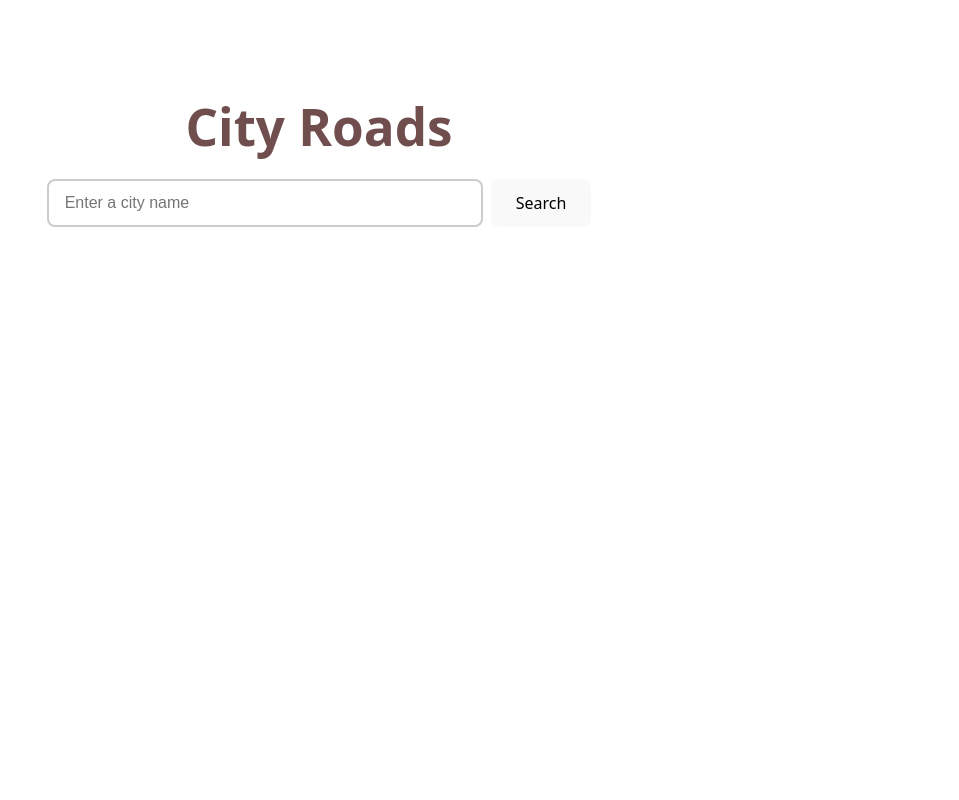
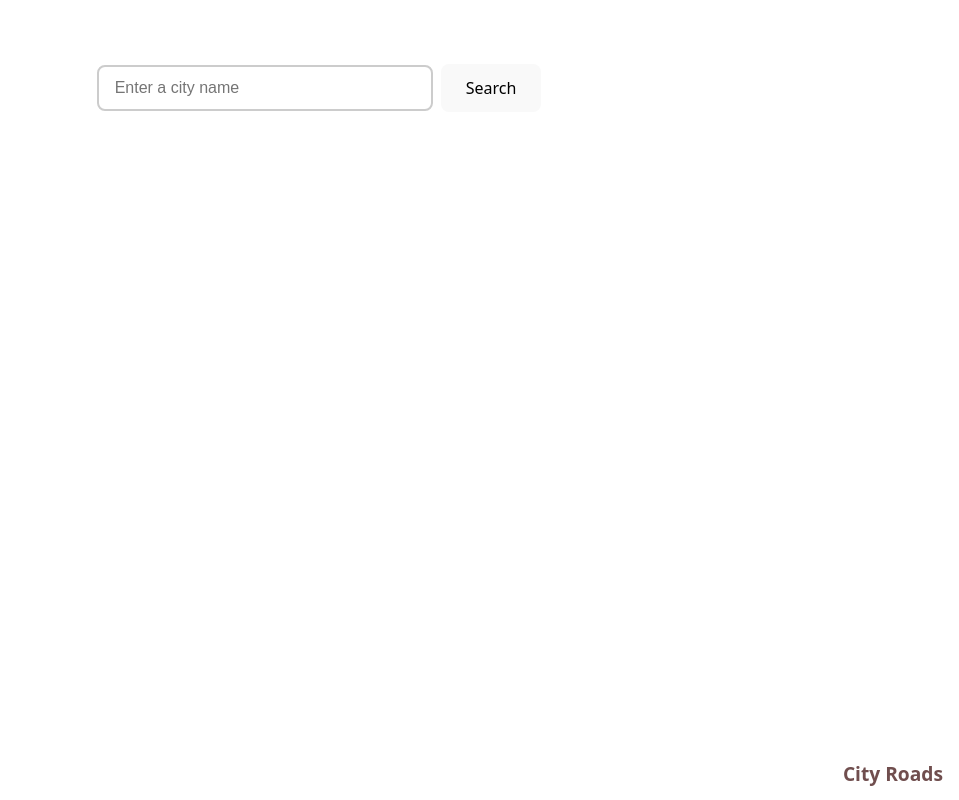
Before and after one commit to abhinavsingh1311/city-maps, a React (Vite) app: page / in a window 1280 px wide. Shown: the whole page, without its empty margins (321-1280 px from the left). Built offline with nearby package versions, Linux system fonts and the light colour scheme.

Commit message:
fixed minor postioning

```diff
--- a/src/components/CitySearch.jsx
+++ b/src/components/CitySearch.jsx
@@ -13,7 +13,7 @@ const CitySearch = () => {
     const [settings, setSettings] = useState({
         streetColor: '#1a1a1a',
         bgColor: "transparent",
-        lineWidth: 2
+        lineWidth: 0.5
     });
 
     const { exportPNG, exportSVG } = useThreeScene(canvasRef, projectedRoads, settings, cityName);
@@ -53,11 +53,51 @@ const CitySearch = () => {
                 }}
             />
 
-            {/* UI in front */}
-            <main style={{ position: 'relative', zIndex: 10, padding: '2rem', pointerEvents: 'none' }}>
-                <h1 style={{ marginBottom: '1.5rem', pointerEvents: 'auto', color: '#704e4e' }}>City Roads</h1>
+            {/* City name on top */}
+            {cityName && projectedRoads && (
+                <div style={{
+                    position: 'fixed',
+                    top: '1rem',
+                    left: '50%',
+                    transform: 'translateX(-50%)',
+                    zIndex: 10,
+                    color: '#704e4e',
+                    fontSize: '1.5rem',
+                    fontWeight: 'bold',
+                    textAlign: 'center'
+                }}>
+                    {cityName}
+                </div>
+            )}
 
-                <div style={{ display: 'flex', gap: '0.5rem', marginBottom: '1.5rem', pointerEvents: 'auto', justifyContent: 'center' }}>
+            {/* UI in front - Input and control panel toggle */}
+            <main style={{ position: 'fixed', top: '3rem', left: 0, right: 0, zIndex: 10, padding: '1rem', pointerEvents: 'none' }}>
+                <div style={{ display: 'flex', gap: '0.5rem', pointerEvents: 'auto', justifyContent: 'center', alignItems: 'center' }}>
+                    {projectedRoads ? (
+                        <>
+                            <button
+                                onClick={() => window.location.reload()}
+                                style={{
+                                    padding: '0',
+                                    backgroundColor: 'transparent',
+                                    border: 'none',
+                                    outline: 'none',
+                                    color: 'saddlebrown'
+                                }}
+                            >
+                                Search New
+                            </button>
+                            <ControlPanel
+                                settings={settings}
+                                setSettings={setSettings}
+                                onExportSVG={exportSVG}
+                                onExportPNG={exportPNG}
+                                isOpen={isOpen}
+                                onToggle={togglePanel}
+                            />
+                        </>
+                    ) : (
+                        <>
                             <input
                                 type="text"
                                 name="city"
@@ -65,7 +105,7 @@ const CitySearch = () => {
                                 placeholder="Enter a city name"
                                 style={{
                                     flex: 1,
-                            maxWidth: '400px',
+                                    maxWidth: '300px',
                                     padding: '0.75rem 1rem',
                                     fontSize: '1rem',
                                     border: '2px solid #ccc',
@@ -81,18 +121,22 @@ const CitySearch = () => {
                             >
                                 {isLoading ? 'Loading' : 'Search'}
                             </button>
+                        </>
+                    )}
                 </div>
             </main>
-            {projectedRoads && (
-                <ControlPanel
-                    settings={settings}
-                    setSettings={setSettings}
-                    onExportSVG={exportSVG}
-                    onExportPNG={exportPNG}
-                    isOpen={isOpen}
-                    onToggle={togglePanel}
-                />
-            )}
+
+            {/* Title fixed at bottom right */}
+            <h1 style={{
+                position: 'fixed',
+                bottom: '1rem',
+                right: '1rem',
+                margin: 0,
+                color: '#704e4e',
+                fontSize: '1.2rem',
+                zIndex: 10
+            }}>City Roads</h1>
+
             {isLoading && (
                 <div style={{
                     position: 'fixed',
--- a/src/components/ControlPanel.jsx
+++ b/src/components/ControlPanel.jsx
@@ -6,16 +6,24 @@ export default function ControlPanel({ settings, setSettings, onExportPNG, onExp
 
     return (
         <div style={{
-            position: 'fixed',
-            top: '100px',
-            right: '20px',
+            position: 'relative',
             zIndex: 10
         }}>
-            <button onClick={onToggle} style={{ marginBottom: '0.5rem' }}>
-                {isOpen ? 'Close' : 'Control Panel'}
+            <button onClick={onToggle} style={{
+                padding: '0', backgroundColor: 'transparent',
+                border: 'none',
+                outline: 'none',
+                color: 'saddlebrown'
+            }}>
+                {isOpen ? 'Close' : 'Settings'}
             </button>
 
             <div className={`control-panel ${isOpen ? 'active' : ''}`} style={{
+                position: 'absolute',
+                top: '100%',
+                right: 0,
+                marginTop: '0.5rem',
+                display: isOpen ? 'block' : 'none',
                 background: 'rgba(149, 150, 113, 0.95)',
                 padding: '1rem',
                 borderRadius: '8px',
```
Lines whose indentation alone changed are shown as unchanged.
